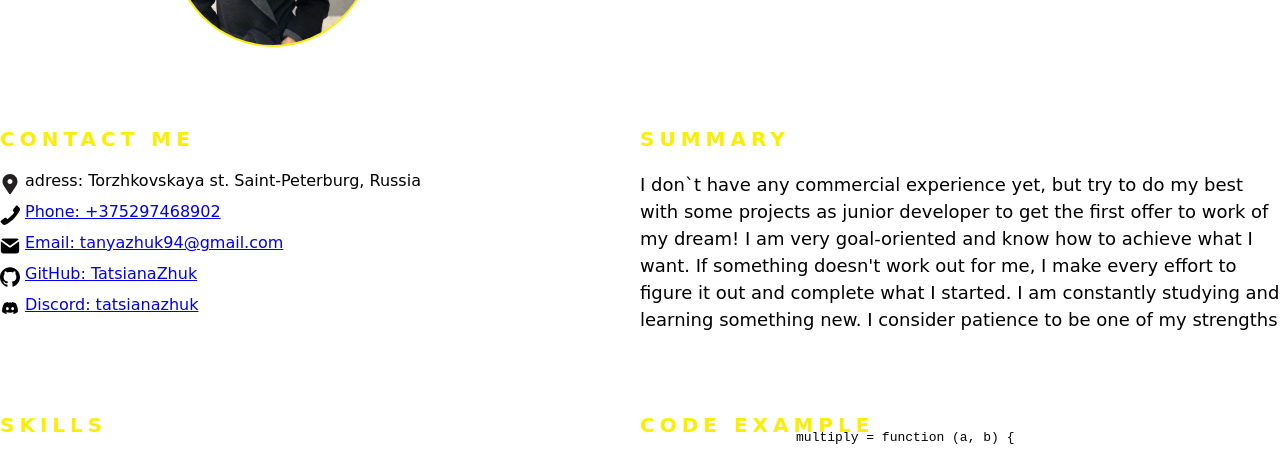
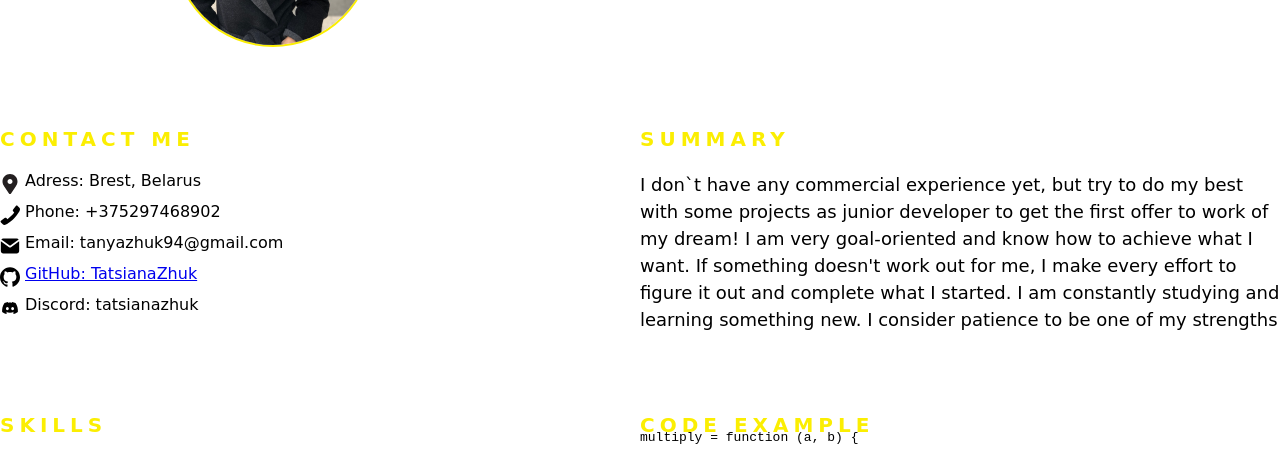
Before and after one commit to TatsianaZhuk/rsschool-cv, a plain HTML site: page index.html in a window 1280 px wide. Shown: the part 273-727 px from the top of the page. Drawn offline with Linux system fonts and the light colour scheme.

Commit message:
fix: change layout for code axample

```diff
--- a/index.html
+++ b/index.html
@@ -37,11 +37,11 @@
             <div class="container">
                 <h2 class="contacts__title">Contact Me</h2>
                 <ul class="contacts__list list__reset">
-                    <li class='contacts__item'><address>adress: Torzhkovskaya st. Saint-Peterburg, Russia</address></li>
-                    <li class='contacts__item'><a href="tel:+375297468902">Phone: +375297468902</a></li>
-                    <li class='contacts__item'><a href="email: tanyazhuk94@gmail.com">Email: tanyazhuk94@gmail.com</a></li>
+                    <li class='contacts__item'><address>Adress: Brest, Belarus</address></li>
+                    <li class='contacts__item'><phone>Phone: +375297468902</phone></li>
+                    <li class='contacts__item'><email>Email: tanyazhuk94@gmail.com</email></li>
                     <li class='contacts__item'><a href="https://github.com/TatsianaZhuk">GitHub: TatsianaZhuk</a></li>
-                    <li class='contacts__item'><a href="discord: tatsianazhuk">Discord: tatsianazhuk</a></li>
+                    <li class='contacts__item'><discord>Discord: tatsianazhuk</discord></li>
                 </ul>
             </div>
         </section>
@@ -74,9 +74,9 @@
                 <h2 class="code__title">Code example</h2>
                 <pre class='code__pre'>
                 <code>
-                    multiply = function (a, b) {
-                        return a * b;
-                      }
+multiply = function (a, b) {
+    return a * b;
+}
                 </code>
             </pre>
             </div>
```
